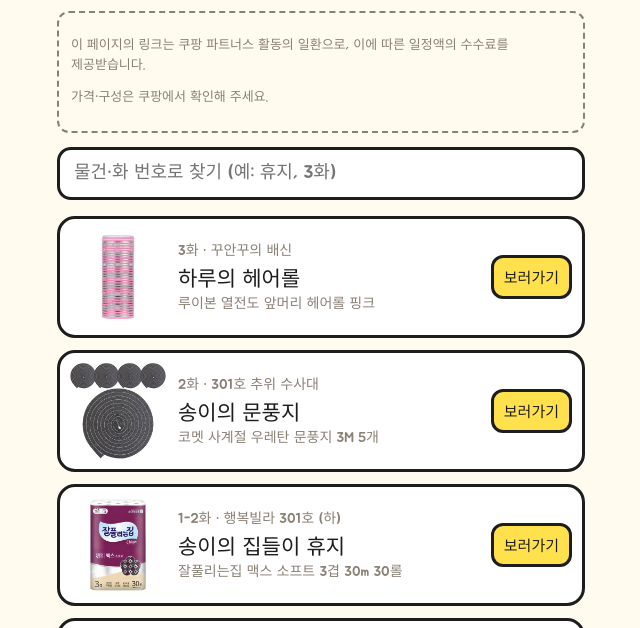
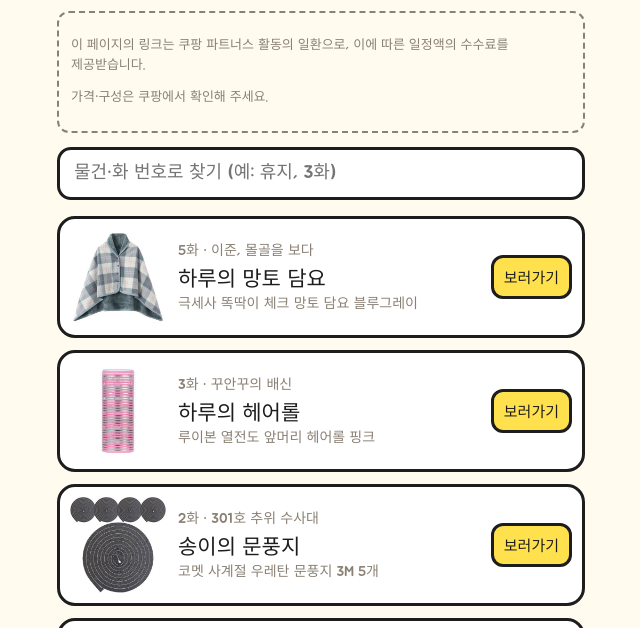
Before and after one commit to rocodrama/harusari-links, a plain HTML site: page index.html in a window 1280 px wide. Shown: the part 102-730 px from the top of the page, without its empty margins (319-959 px from the left). Drawn offline with Linux system fonts and the light colour scheme.

Commit message:
5화 담요 추가

```diff
--- a/index.html
+++ b/index.html
@@ -24,6 +24,7 @@
 <div class="notice"><p>이 페이지의 링크는 쿠팡 파트너스 활동의 일환으로, 이에 따른 일정액의 수수료를 제공받습니다.</p><p>가격·구성은 쿠팡에서 확인해 주세요.</p></div>
 <input id="q" type="search" placeholder="물건·화 번호로 찾기 (예: 휴지, 3화)" aria-label="검색">
 <div id="list">
+<a class="card" href="https://link.coupang.com/a/hnTtWZdGrk" target="_blank" rel="sponsored noopener" data-k="5화이준,몰골을보다하루의망토담요극세사똑딱이체크망토담요블루그레이담요"><img src="img/ep5.jpg" alt="하루의 망토 담요" loading="lazy"><div class="meta"><div class="ep">5화 · 이준, 몰골을 보다</div><div class="item">하루의 망토 담요</div><div class="prod">극세사 똑딱이 체크 망토 담요 블루그레이</div></div><span class="go">보러가기</span></a>
 <a class="card" href="https://link.coupang.com/a/hnvju4JMxU" target="_blank" rel="sponsored noopener" data-k="3화꾸안꾸의배신하루의헤어롤루이본열전도앞머리헤어롤핑크헤어롤"><img src="img/ep3.jpg" alt="하루의 헤어롤" loading="lazy"><div class="meta"><div class="ep">3화 · 꾸안꾸의 배신</div><div class="item">하루의 헤어롤</div><div class="prod">루이본 열전도 앞머리 헤어롤 핑크</div></div><span class="go">보러가기</span></a>
 <a class="card" href="https://link.coupang.com/a/hmPuvzrz0C" target="_blank" rel="sponsored noopener" data-k="2화301호추위수사대송이의문풍지코멧사계절우레탄문풍지3m5개문풍지"><img src="img/ep2.jpg" alt="송이의 문풍지" loading="lazy"><div class="meta"><div class="ep">2화 · 301호 추위 수사대</div><div class="item">송이의 문풍지</div><div class="prod">코멧 사계절 우레탄 문풍지 3M 5개</div></div><span class="go">보러가기</span></a>
 <a class="card" href="https://link.coupang.com/a/hmFVgjvpAq" target="_blank" rel="sponsored noopener" data-k="1-2화행복빌라301호(하)송이의집들이휴지잘풀리는집맥스소프트3겹30m30롤휴지"><img src="img/ep1-2.jpg" alt="송이의 집들이 휴지" loading="lazy"><div class="meta"><div class="ep">1-2화 · 행복빌라 301호 (하)</div><div class="item">송이의 집들이 휴지</div><div class="prod">잘풀리는집 맥스 소프트 3겹 30m 30롤</div></div><span class="go">보러가기</span></a>
```
Also changed, not shown: img/ep5.jpg (added).
